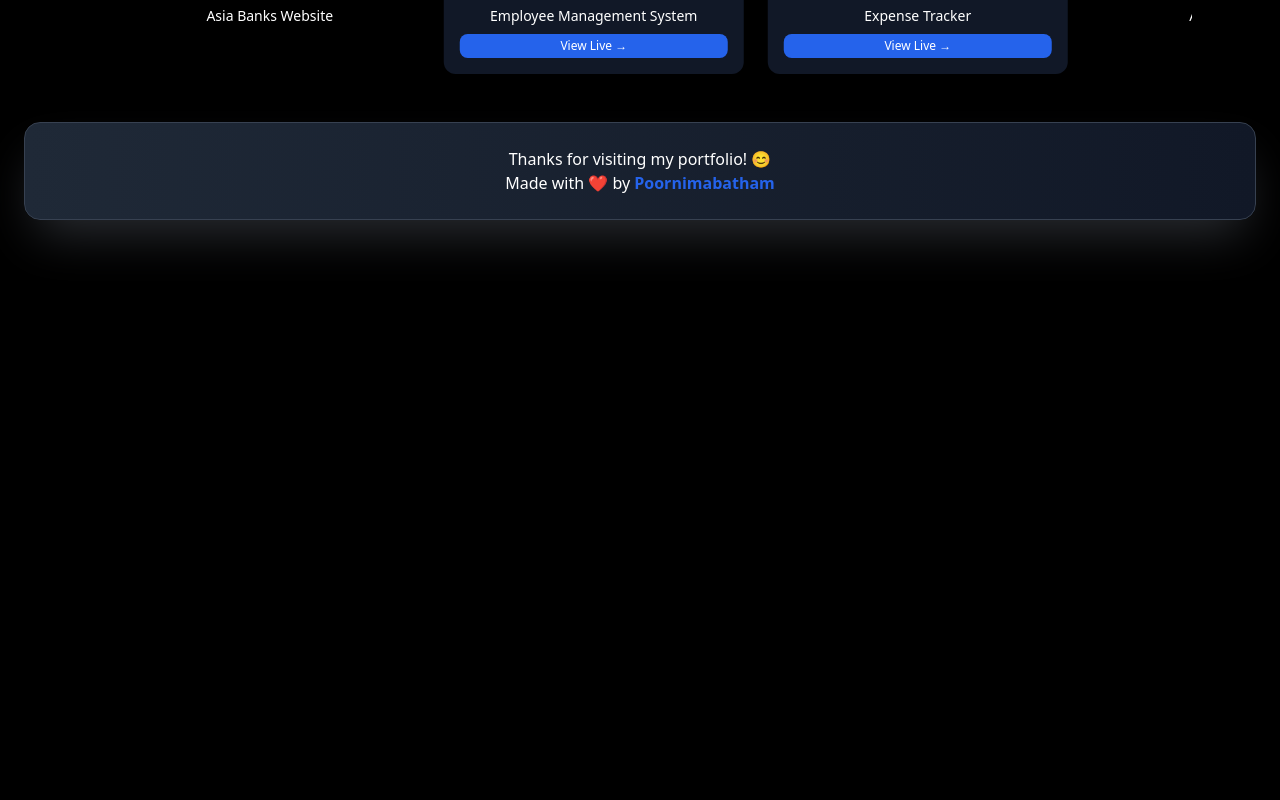
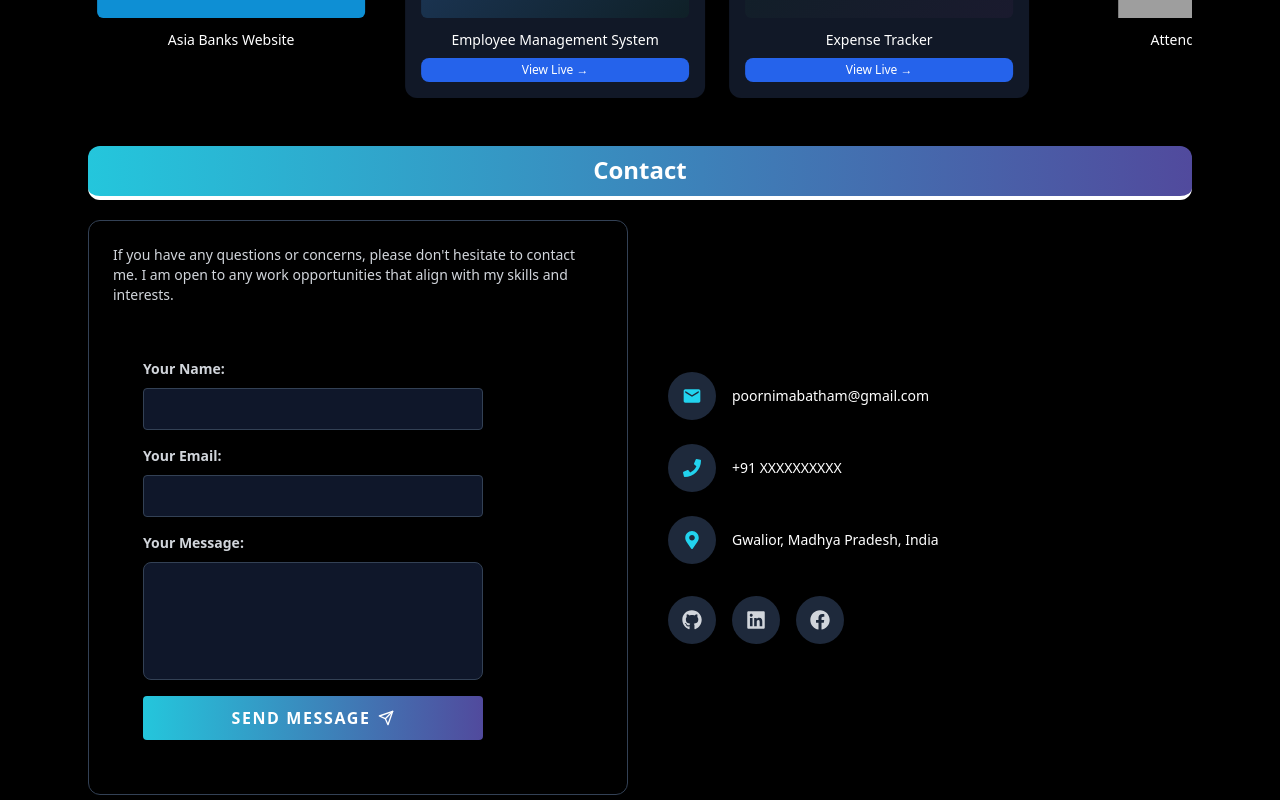
Before and after one commit to Poornimabatham/portfolio2, a React (Create React App) app: page / in a window 1280 px wide. Shown: the part 2140-2940 px from the top of the page. Before the commit the page ends 2384 px from the top, so only its background shows below. Built offline with nearby package versions, Linux system fonts and the light colour scheme; grey boxes are pictures that could not be loaded.

Commit message:
add hover effct in borders

```diff
--- a/src/App.js
+++ b/src/App.js
@@ -9,6 +9,7 @@ import Education from "./components/Education";
 import Experience from "./components/Experience";
 import Projects from "./components/Projects";
 import Skills from "./components/Skills";
+import Contact from "./components/Contact";
 import Footer from "./components/Footer";
 
 function App() {
@@ -37,6 +38,9 @@ function App() {
       <div id="projects" data-aos="fade-up">
         <Projects />
       </div>
+      <div id="contact" data-aos="fade-up">
+        <Contact />
+      </div>
       <Footer />
     </>
   );
--- /dev/null
+++ b/src/components/Contact.js
@@ -0,0 +1,177 @@
+import React, { useState, useRef } from "react";
+import { FaGithub, FaLinkedin, FaFacebook, FaPhone, FaMapMarkerAlt } from "react-icons/fa";
+import { MdEmail } from "react-icons/md";
+import { FiSend } from "react-icons/fi";
+
+const Contact = () => {
+  const [form, setForm] = useState({ name: "", email: "", message: "" });
+  const [glowPos, setGlowPos] = useState({ x: 0, y: 0 });
+  const [isHovered, setIsHovered] = useState(false);
+  const cardRef = useRef(null);
+
+  const handleMouseMove = (e) => {
+    const rect = cardRef.current.getBoundingClientRect();
+    setGlowPos({ x: e.clientX - rect.left, y: e.clientY - rect.top });
+  };
+
+  const handleChange = (e) => setForm({ ...form, [e.target.name]: e.target.value });
+
+  const handleSubmit = (e) => {
+    e.preventDefault();
+    alert("Message sent successfully!");
+    setForm({ name: "", email: "", message: "" });
+  };
+
+  return (
+    <div className="p-6 max-w-6xl mx-auto">
+      {/* Heading */}
+      <div className="flex items-center justify-center bg-gray-100 p-2 rounded-xl shadow-md hover:shadow-2xl transition-shadow duration-300 mb-6 tag-line bottom-border">
+        <h1 className="text-2xl">Contact</h1>
+      </div>
+
+      {/* Two Column Layout */}
+      <div className="grid grid-cols-1 md:grid-cols-2 gap-6">
+
+        {/* Left - Form */}
+        <div
+          ref={cardRef}
+          onMouseMove={handleMouseMove}
+          onMouseEnter={() => setIsHovered(true)}
+          onMouseLeave={() => setIsHovered(false)}
+          className="text-white p-6 rounded-xl"
+          style={{
+            position: "relative",
+            background: "#000",
+            borderRadius: "12px",
+            border: "1px solid #334155",
+            overflow: "hidden",
+            boxShadow: isHovered ? `0 0 25px 4px #24c6dc44` : "none",
+            transition: "box-shadow 0.3s ease",
+          }}
+        >
+          {/* Mouse glow border */}
+          {isHovered && (
+            <div
+              style={{
+                position: "absolute",
+                inset: 0,
+                borderRadius: "12px",
+                pointerEvents: "none",
+                background: `radial-gradient(350px circle at ${glowPos.x}px ${glowPos.y}px, #24c6dcaa, transparent 70%)`,
+                border: "2px solid transparent",
+                WebkitMask: "linear-gradient(#fff 0 0) content-box, linear-gradient(#fff 0 0)",
+                WebkitMaskComposite: "xor",
+                maskComposite: "exclude",
+                padding: "2px",
+                zIndex: 10,
+              }}
+            />
+          )}
+          <p className="text-sm text-gray-300 mb-6">
+            If you have any questions or concerns, please don't hesitate to contact me.
+            I am open to any work opportunities that align with my skills and interests.
+          </p>
+
+          <form onSubmit={handleSubmit} className="flex flex-col gap-4">
+            <div className="flex flex-col gap-1">
+              <label className="text-sm text-gray-300">Your Name:</label>
+              <input
+                type="text"
+                name="name"
+                value={form.name}
+                onChange={handleChange}
+                required
+                className="rounded-lg px-4 py-2 text-white text-sm focus:outline-none focus:border-cyan-400"
+                style={{ backgroundColor: "#0f172a", border: "1px solid #334155" }}
+              />
+            </div>
+
+            <div className="flex flex-col gap-1">
+              <label className="text-sm text-gray-300">Your Email:</label>
+              <input
+                type="email"
+                name="email"
+                value={form.email}
+                onChange={handleChange}
+                required
+                className="rounded-lg px-4 py-2 text-white text-sm focus:outline-none focus:border-cyan-400"
+                style={{ backgroundColor: "#0f172a", border: "1px solid #334155" }}
+              />
+            </div>
+
+            <div className="flex flex-col gap-1">
+              <label className="text-sm text-gray-300">Your Message:</label>
+              <textarea
+                name="message"
+                value={form.message}
+                onChange={handleChange}
+                required
+                rows={5}
+                className="rounded-lg px-4 py-2 text-white text-sm focus:outline-none focus:border-cyan-400 resize-none"
+                style={{ backgroundColor: "#0f172a", border: "1px solid #334155" }}
+              />
+            </div>
+
+            <button
+              type="submit"
+              className="flex items-center justify-center gap-2 text-white text-sm font-bold px-6 py-3 rounded-full hover:opacity-90 transition-opacity w-full tracking-widest"
+              style={{ background: "linear-gradient(to right, #24c6dc, #514a9d)" }}
+            >
+              SEND MESSAGE <FiSend />
+            </button>
+          </form>
+        </div>
+
+        {/* Right - Contact Info */}
+        <div className="flex flex-col justify-center gap-6 px-4">
+          {/* Email */}
+          <div className="flex items-center gap-4">
+            <div className="w-12 h-12 rounded-full flex items-center justify-center flex-shrink-0" style={{ backgroundColor: "#1e293b" }}>
+              <MdEmail className="text-cyan-400 text-xl" />
+            </div>
+            <span className="text-white text-sm">poornimabatham@gmail.com</span>
+          </div>
+
+          {/* Phone */}
+          <div className="flex items-center gap-4">
+            <div className="w-12 h-12 rounded-full flex items-center justify-center flex-shrink-0" style={{ backgroundColor: "#1e293b" }}>
+              <FaPhone className="text-cyan-400 text-lg" />
+            </div>
+            <span className="text-white text-sm">+91 XXXXXXXXXX</span>
+          </div>
+
+          {/* Address */}
+          <div className="flex items-center gap-4">
+            <div className="w-12 h-12 rounded-full flex items-center justify-center flex-shrink-0" style={{ backgroundColor: "#1e293b" }}>
+              <FaMapMarkerAlt className="text-cyan-400 text-lg" />
+            </div>
+            <span className="text-white text-sm">Gwalior, Madhya Pradesh, India</span>
+          </div>
+
+          {/* Social Icons */}
+          <div className="flex gap-4 mt-2">
+            {[
+              { icon: <FaGithub />, href: "https://github.com/Poornimabatham" },
+              { icon: <FaLinkedin />, href: "https://www.linkedin.com/in/poornima-batham" },
+              { icon: <FaFacebook />, href: "https://www.facebook.com/poornima.batham" },
+            ].map((s, i) => (
+              <a
+                key={i}
+                href={s.href}
+                target="_blank"
+                rel="noreferrer"
+                className="w-12 h-12 rounded-full flex items-center justify-center text-gray-300 hover:text-cyan-400 transition-colors text-xl"
+                style={{ backgroundColor: "#1e293b" }}
+              >
+                {s.icon}
+              </a>
+            ))}
+          </div>
+        </div>
+
+      </div>
+    </div>
+  );
+};
+
+export default Contact;
--- a/src/components/Experience.js
+++ b/src/components/Experience.js
@@ -12,10 +12,10 @@ const Experience = () => {
         "Constructed Angular and Node.js applications, reducing response time and improving system performance",
         "Optimized MySQL/PostgreSQL queries, improving data retrieval efficiency by ~25%",
         "Delivered multi-brand solutions (Hyundai, Ford), supporting multi-tenant showroom operations",
-        "Built back-end systems for an Asia banking platform, enabling secure multi-country transactions",
+        "Built back-end systems for an Asian banking platform, enabling secure multi-country transactions",
         "Integrated multiple payment gateways, ensuring seamless and reliable cross-border payments",
         "Developed Admin and Merchant modules for transaction processing, monitoring, and reporting",
-        "Boosted payment success rates by refining back-end workflows and improving system reliability",
+        "Boosted payment success rates by 15% across 500k+ daily transactions by refining back-end microservices and resolving critical bugs in K8s",
       ],
     },
     {
@@ -23,15 +23,11 @@ const Experience = () => {
       company: "Ubitech Solutions Pvt. Ltd.",
       date: "📅 09/2023 - Present | 📍 Gwalior",
       responsibilities: [
-        "Developed and optimized RESTful APIs to enhance application functionality",
-        "Integrated payment modules and handled webhook callbacks",
-        "Built permission-based approval systems",
-        "Implemented request and approval workflows",
-        "Contributed to a comprehensive HRMS system",
-        "Developed mobile attendance marking features",
-        "Wrote clean and efficient code",
-        "Performed API testing using Postman",
-        "Implemented scalable backend solutions",
+        "Built Angular and Node.js applications, reducing API response time by ~30% for 10K+ users",
+        "Introduced face recognition and geofencing, improving attendance accuracy significantly",
+        "Architected secure back-end systems with Redis authentication, rate limiting, and webhook integration",
+        "Accelerated database performance by 20%+ through indexing and query tuning",
+        "Integrated REST and SOAP APIs for third-party services and payment systems",
       ],
     },
     {
--- a/src/index.css
+++ b/src/index.css
@@ -141,7 +141,6 @@ body{
 }
 
 form {
-  background-color: red;
   padding: 30px;
   border-radius: 8px;
   box-shadow: 0 0 10px rgba(0, 0, 0, 0.1);
@@ -265,3 +264,5 @@ html {
 .carousel-track:hover {
   animation-play-state: paused;
 }
+
+/* Running Border Effect - replaced by mouse tracking in Contact.js */
```
